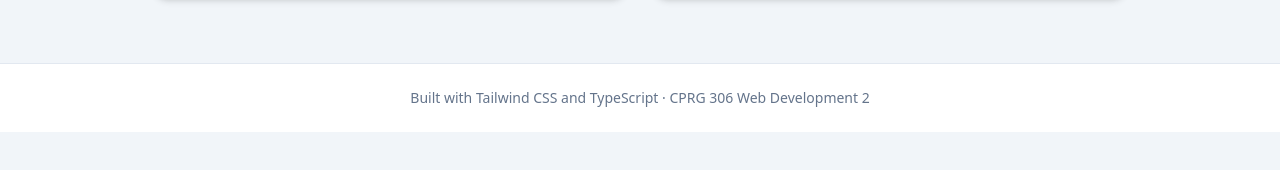
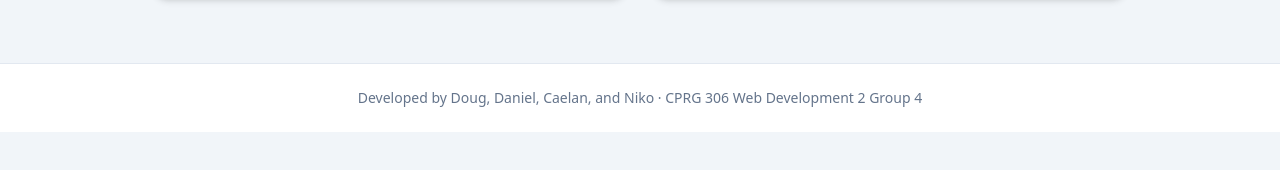
Before and after one commit to NikoDewit/web-development-2-group-4-assignment-1, a website: page weight_calc.html in a window 1280 px wide. Shown: the part 528-698 px from the top of the page. Drawn offline with nearby package versions, Linux system fonts and the light colour scheme.

```diff
--- a/weight_calc.html
+++ b/weight_calc.html
@@ -108,16 +108,14 @@
         </div>
       </div>
     </main>
-    <footer
-      class="bg-white dark:bg-gray-700 border-t border-slate-200 dark:border-gray-600"
-    >
-      <div class="max-w-5xl mx-auto px-6 py-6 text-center">
-        <p class="text-sm text-slate-500 dark:text-slate-300">
-          Built with Tailwind CSS and TypeScript &middot; CPRG 306 Web
-          Development 2
-        </p>
-      </div>
-    </footer>
+    <footer class="bg-white dark:bg-gray-700 border-t border-slate-200 dark:border-gray-600">
+    <div class="max-w-5xl mx-auto px-6 py-6 text-center">
+      <p class="text-sm text-slate-500 dark:text-slate-300">
+        Developed by Doug, Daniel, Caelan, and Niko &middot; CPRG 306 Web
+        Development 2 Group 4
+      </p>
+    </div>
+  </footer>
     <script src="WeightCalcLogic.js"></script>
   </body>
 </html>
```
